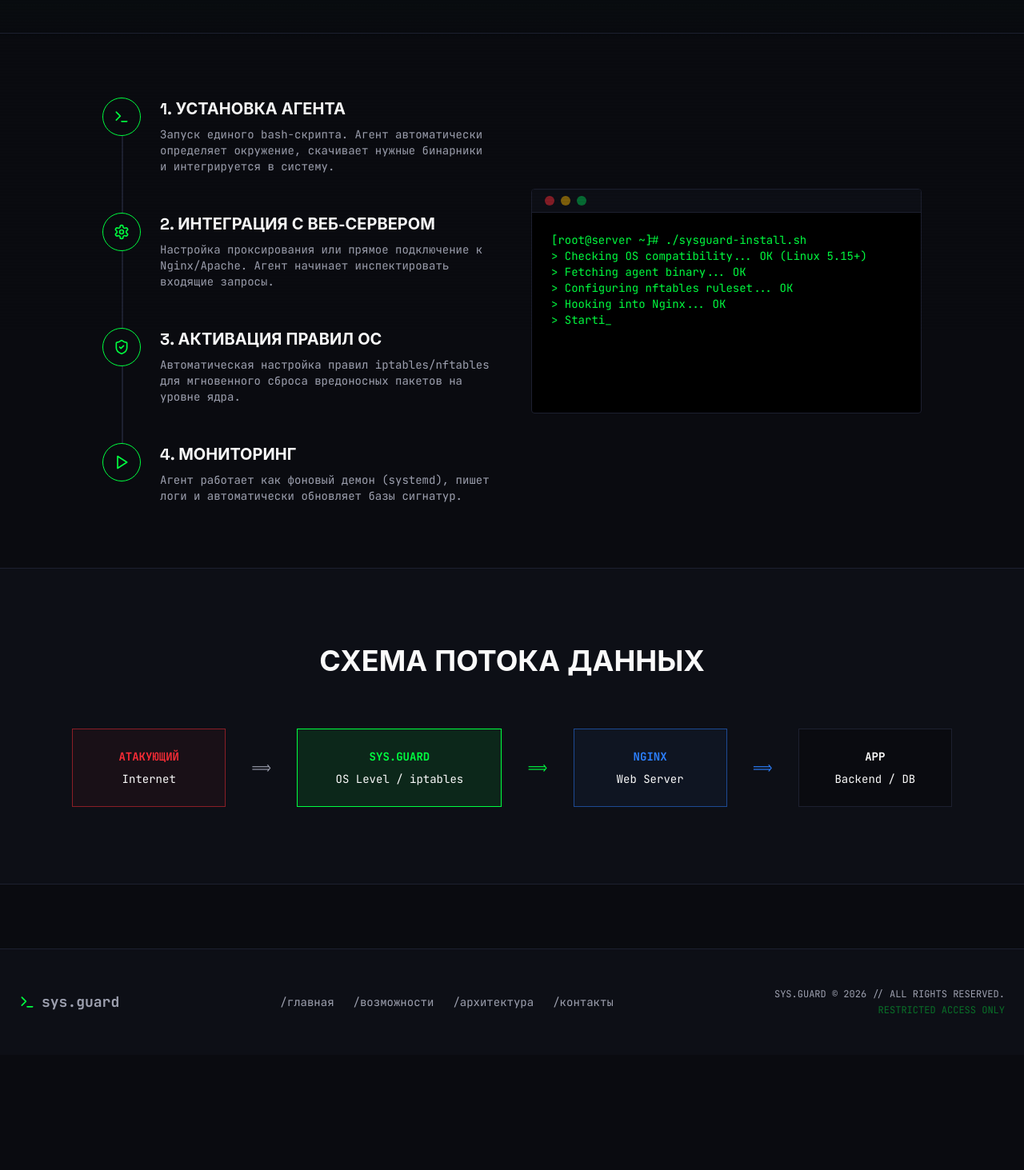
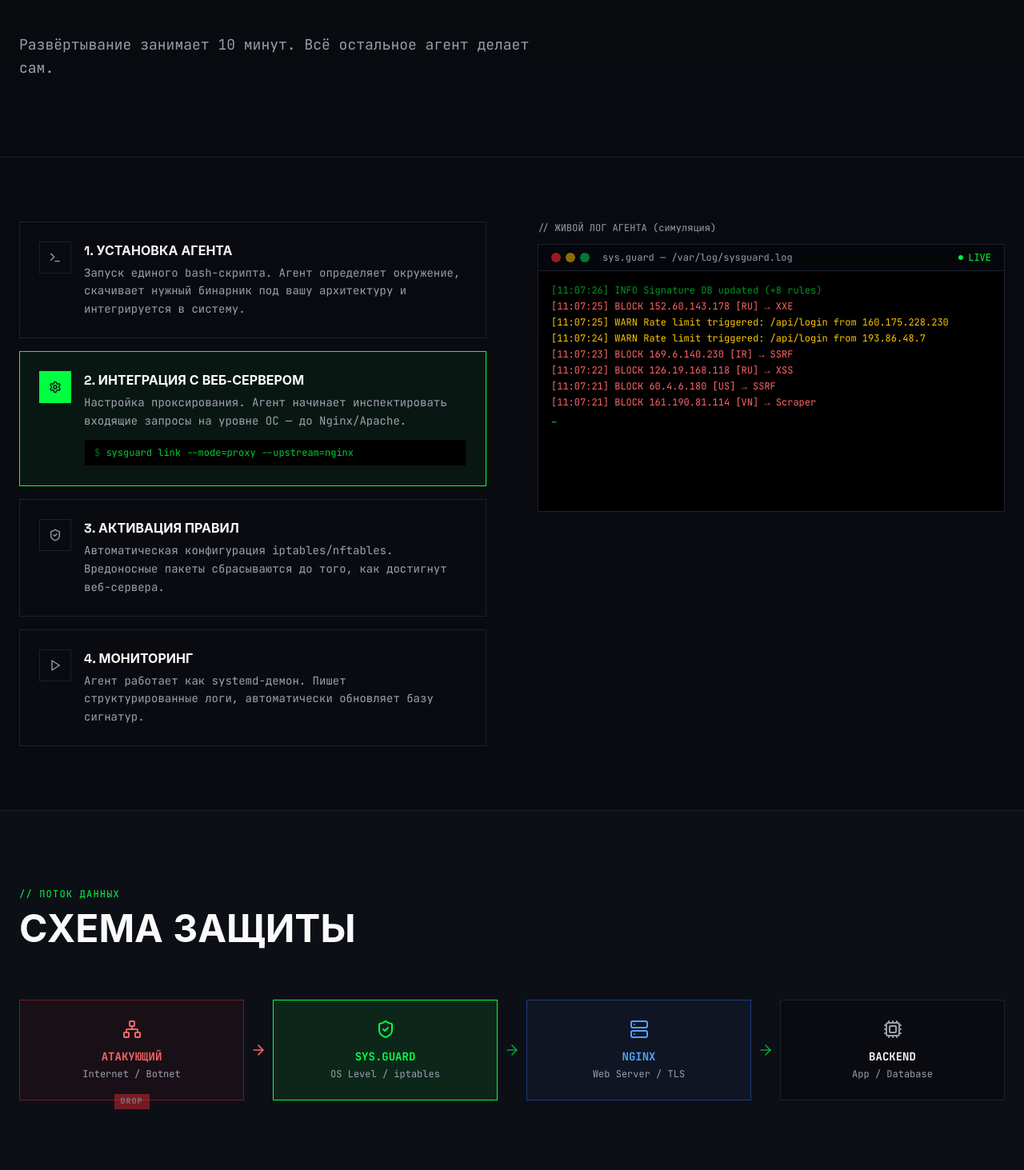
Before and after one commit to repminsk-source/sysguard-site, a React (Vite) app: page /how-it-works in a window 1280 px wide. Shown: the part 387-1850 px from the top of the page at 80% size. Before the commit the page ends 1706 px from the top, so only its background shows below. Built offline with nearby package versions, Linux system fonts and the light colour scheme.

Commit message:
feat: upgrade animations, live feed, lower prices

```diff
--- a/src/pages/HowItWorks.tsx
+++ b/src/pages/HowItWorks.tsx
@@ -1,52 +1,121 @@
-import React, { useEffect, useState } from "react";
-import { motion } from "framer-motion";
-import { Terminal, Settings, ShieldCheck, Play } from "lucide-react";
+import React, { useEffect, useState, useRef } from "react";
+import { motion, AnimatePresence } from "framer-motion";
+import { Terminal, Settings, ShieldCheck, Play, ArrowRight, Server, Cpu, Network } from "lucide-react";
 
-export default function HowItWorks() {
-  const [logText, setLogText] = useState("");
-  const fullLog = `[root@server ~]# ./sysguard-install.sh
-> Checking OS compatibility... OK (Linux 5.15+)
-> Fetching agent binary... OK
-> Configuring nftables ruleset... OK
-> Hooking into Nginx... OK
-> Starting sys.guard daemon... OK
-> System secured. Active monitoring on port 80/443.`;
+const ATTACK_TYPES = ["SQLi", "XSS", "DDoS", "Brute Force", "LFI", "RCE", "Bot", "Flood", "SSRF", "Scraper", "XXE"];
+const COUNTRIES = ["RU", "CN", "US", "DE", "BR", "KR", "IR", "NL", "UA", "VN"];
+function randomIp() {
+  return `${Math.floor(Math.random()*220)+1}.${Math.floor(Math.random()*255)}.${Math.floor(Math.random()*255)}.${Math.floor(Math.random()*254)+1}`;
+}
+
+function LiveLog() {
+  const [lines, setLines] = useState<{ id: number; text: string; type: "block" | "info" | "warn" }[]>([]);
+  const counter = useRef(0);
 
   useEffect(() => {
-    let current = 0;
-    const interval = setInterval(() => {
-      if (current <= fullLog.length) {
-        setLogText(fullLog.slice(0, current));
-        current++;
+    const add = () => {
+      const rand = Math.random();
+      const now = new Date();
+      const ts = `${String(now.getHours()).padStart(2,"0")}:${String(now.getMinutes()).padStart(2,"0")}:${String(now.getSeconds()).padStart(2,"0")}`;
+      let text: string;
+      let type: "block" | "info" | "warn";
+
+      if (rand < 0.6) {
+        const attack = ATTACK_TYPES[Math.floor(Math.random() * ATTACK_TYPES.length)];
+        const cc = COUNTRIES[Math.floor(Math.random() * COUNTRIES.length)];
+        text = `[${ts}] BLOCK  ${randomIp()} [${cc}] → ${attack}`;
+        type = "block";
+      } else if (rand < 0.8) {
+        text = `[${ts}] INFO   Signature DB updated (+${Math.floor(Math.random()*12)+1} rules)`;
+        type = "info";
       } else {
-        clearInterval(interval);
+        text = `[${ts}] WARN   Rate limit triggered: /api/login from ${randomIp()}`;
+        type = "warn";
       }
-    }, 30);
+
+      setLines(prev => [{ id: counter.current++, text, type }, ...prev.slice(0, 14)]);
+    };
+
+    add();
+    const interval = setInterval(add, 800);
     return () => clearInterval(interval);
   }, []);
+
+  return (
+    <div className="border border-border bg-black overflow-hidden font-mono text-xs">
+      <div className="px-4 py-2 border-b border-border bg-card/50 flex items-center gap-2">
+        <div className="flex gap-1.5">
+          <div className="w-3 h-3 rounded-full bg-red-500/60" />
+          <div className="w-3 h-3 rounded-full bg-yellow-500/60" />
+          <div className="w-3 h-3 rounded-full bg-green-500/60" />
+        </div>
+        <span className="ml-2 text-muted-foreground">sys.guard — /var/log/sysguard.log</span>
+        <span className="ml-auto flex items-center gap-1.5 text-primary">
+          <span className="w-1.5 h-1.5 rounded-full bg-primary animate-pulse" />
+          LIVE
+        </span>
+      </div>
+      <div className="min-h-[300px] p-4 space-y-1">
+        <AnimatePresence initial={false}>
+          {lines.map((line) => (
+            <motion.div
+              key={line.id}
+              initial={{ opacity: 0, y: -6 }}
+              animate={{ opacity: 1, y: 0 }}
+              exit={{ opacity: 0 }}
+              transition={{ duration: 0.25 }}
+              className={
+                line.type === "block" ? "text-red-400" :
+                line.type === "warn" ? "text-yellow-400" :
+                "text-primary/60"
+              }
+            >
+              {line.text}
+            </motion.div>
+          ))}
+        </AnimatePresence>
+        <span className="text-primary animate-pulse">_</span>
+      </div>
+    </div>
+  );
+}
 
 const steps = [
   {
     icon: Terminal,
     title: "1. Установка агента",
-      desc: "Запуск единого bash-скрипта. Агент автоматически определяет окружение, скачивает нужные бинарники и интегрируется в систему."
+    desc: "Запуск единого bash-скрипта. Агент определяет окружение, скачивает нужный бинарник под вашу архитектуру и интегрируется в систему.",
+    code: "curl -fsSL https://get.sysguard.sh | bash"
   },
   {
     icon: Settings,
     title: "2. Интеграция с веб-сервером",
-      desc: "Настройка проксирования или прямое подключение к Nginx/Apache. Агент начинает инспектировать входящие запросы."
+    desc: "Настройка проксирования. Агент начинает инспектировать входящие запросы на уровне ОС — до Nginx/Apache.",
+    code: "sysguard link --mode=proxy --upstream=nginx"
   },
   {
     icon: ShieldCheck,
-      title: "3. Активация правил ОС",
-      desc: "Автоматическая настройка правил iptables/nftables для мгновенного сброса вредоносных пакетов на уровне ядра."
+    title: "3. Активация правил",
+    desc: "Автоматическая конфигурация iptables/nftables. Вредоносные пакеты сбрасываются до того, как достигнут веб-сервера.",
+    code: "sysguard rules --apply --profile=strict"
   },
   {
     icon: Play,
     title: "4. Мониторинг",
-      desc: "Агент работает как фоновый демон (systemd), пишет логи и автоматически обновляет базы сигнатур."
-    }
+    desc: "Агент работает как systemd-демон. Пишет структурированные логи, автоматически обновляет базу сигнатур.",
+    code: "systemctl status sysguard"
+  },
 ];
+
+export default function HowItWorks() {
+  const [activeStep, setActiveStep] = useState(0);
+
+  useEffect(() => {
+    const interval = setInterval(() => {
+      setActiveStep(prev => (prev + 1) % steps.length);
+    }, 3000);
+    return () => clearInterval(interval);
+  }, []);
 
   return (
     <motion.div
@@ -55,83 +124,145 @@ export default function HowItWorks() {
       exit={{ opacity: 0 }}
       className="pt-24 pb-20"
     >
-      <section className="px-6 py-12 md:py-24 border-b border-border text-center">
-        <h1 className="text-4xl md:text-6xl font-bold uppercase mb-6">АРХИТЕКТУРА И УСТАНОВКА</h1>
-        <p className="text-xl text-muted-foreground font-mono max-w-3xl mx-auto">
-          Простота развертывания в сочетании с мощной серверной архитектурой.
+      {/* Header */}
+      <section className="px-6 py-16 md:py-24 border-b border-border">
+        <div className="max-w-7xl mx-auto">
+          <motion.div initial={{ opacity: 0, y: 20 }} animate={{ opacity: 1, y: 0 }} transition={{ duration: 0.6 }}>
+            <div className="text-primary font-mono text-xs tracking-widest mb-4">// КАК ЭТО РАБОТАЕТ</div>
+            <h1 className="text-4xl md:text-7xl font-bold uppercase mb-6 leading-tight">
+              АРХИТЕКТУРА<br /><span className="text-primary">И УСТАНОВКА</span>
+            </h1>
+            <p className="text-lg text-muted-foreground font-mono max-w-2xl leading-relaxed">
+              Развёртывание занимает 10 минут. Всё остальное агент делает сам.
             </p>
+          </motion.div>
+        </div>
       </section>
 
+      {/* Steps + Terminal */}
       <section className="px-6 py-20">
-        <div className="max-w-5xl mx-auto">
-          <div className="grid grid-cols-1 md:grid-cols-2 gap-12 items-center">
-            <div className="space-y-12 relative">
-              <div className="absolute left-6 top-6 bottom-6 w-0.5 bg-border hidden md:block" />
-
+        <div className="max-w-7xl mx-auto grid grid-cols-1 lg:grid-cols-2 gap-16 items-start">
+          {/* Steps */}
+          <div className="space-y-4">
             {steps.map((step, i) => (
-                <div key={i} className="relative flex gap-6 z-10">
-                  <div className="w-12 h-12 shrink-0 rounded-full bg-background border border-primary flex items-center justify-center text-primary">
-                    <step.icon className="w-5 h-5" />
+              <motion.div
+                key={i}
+                initial={{ opacity: 0, x: -20 }}
+                whileInView={{ opacity: 1, x: 0 }}
+                viewport={{ once: true }}
+                transition={{ delay: i * 0.1 }}
+                onClick={() => setActiveStep(i)}
+                className={`p-6 border cursor-pointer transition-all ${activeStep === i ? "border-primary bg-primary/5" : "border-border hover:border-primary/40 hover:bg-card"}`}
+              >
+                <div className="flex gap-4 items-start">
+                  <div className={`w-10 h-10 shrink-0 flex items-center justify-center border transition-colors ${activeStep === i ? "border-primary bg-primary text-primary-foreground" : "border-border text-muted-foreground"}`}>
+                    <step.icon className="w-4 h-4" />
                   </div>
-                  <div>
-                    <h3 className="text-xl font-bold uppercase mb-2">{step.title}</h3>
-                    <p className="text-muted-foreground font-mono text-sm">{step.desc}</p>
+                  <div className="flex-1 min-w-0">
+                    <h3 className="font-bold uppercase mb-1">{step.title}</h3>
+                    <p className="text-sm text-muted-foreground font-mono leading-relaxed">{step.desc}</p>
+                    <AnimatePresence>
+                      {activeStep === i && (
+                        <motion.div
+                          initial={{ opacity: 0, height: 0 }}
+                          animate={{ opacity: 1, height: "auto" }}
+                          exit={{ opacity: 0, height: 0 }}
+                          className="overflow-hidden"
+                        >
+                          <div className="mt-3 px-3 py-2 bg-black border border-border/50 font-mono text-xs text-primary/80">
+                            <span className="text-primary/40">$ </span>{step.code}
+                          </div>
+                        </motion.div>
+                      )}
+                    </AnimatePresence>
                   </div>
                 </div>
+              </motion.div>
             ))}
           </div>
 
-            <div className="border border-border bg-black rounded-sm overflow-hidden">
-              <div className="px-4 py-2 border-b border-border bg-card flex gap-2">
-                <div className="w-3 h-3 rounded-full bg-red-500/50" />
-                <div className="w-3 h-3 rounded-full bg-yellow-500/50" />
-                <div className="w-3 h-3 rounded-full bg-green-500/50" />
-              </div>
-              <div className="p-6 font-mono text-sm text-primary whitespace-pre-wrap min-h-[250px]">
-                {logText}
-                <span className="animate-pulse">_</span>
-              </div>
-            </div>
-          </div>
+          {/* Live Log */}
+          <motion.div
+            initial={{ opacity: 0, x: 30 }}
+            whileInView={{ opacity: 1, x: 0 }}
+            viewport={{ once: true }}
+            transition={{ delay: 0.2 }}
+          >
+            <div className="font-mono text-xs text-muted-foreground mb-3">// ЖИВОЙ ЛОГ АГЕНТА (симуляция)</div>
+            <LiveLog />
+          </motion.div>
         </div>
       </section>
 
+      {/* Data flow diagram */}
       <section className="px-6 py-24 bg-card border-y border-border">
         <div className="max-w-7xl mx-auto">
-          <h2 className="text-3xl md:text-4xl font-bold uppercase mb-16 text-center">СХЕМА ПОТОКА ДАННЫХ</h2>
+          <motion.div
+            initial={{ opacity: 0, y: 20 }}
+            whileInView={{ opacity: 1, y: 0 }}
+            viewport={{ once: true }}
+            className="mb-16"
+          >
+            <div className="text-primary font-mono text-xs tracking-widest mb-3">// ПОТОК ДАННЫХ</div>
+            <h2 className="text-3xl md:text-5xl font-bold uppercase">СХЕМА ЗАЩИТЫ</h2>
+          </motion.div>
 
-          <div className="flex flex-col md:flex-row items-center justify-center gap-4 md:gap-8 font-mono text-sm text-center">
-            <div className="p-6 border border-red-500/50 bg-red-500/5 w-full md:w-48">
-              <span className="text-red-500 font-bold block mb-2">АТАКУЮЩИЙ</span>
-              Internet
-            </div>
-
-            <div className="text-muted-foreground hidden md:block">{"==>"}</div>
-            <div className="text-muted-foreground md:hidden my-2">||</div>
-
-            <div className="p-6 border border-primary bg-primary/10 w-full md:w-64 relative group">
-              <span className="text-primary font-bold block mb-2">SYS.GUARD</span>
-              OS Level / iptables
-              <div className="absolute -bottom-10 left-1/2 -translate-x-1/2 text-red-500 text-xs w-full opacity-0 group-hover:opacity-100 transition-opacity">
-                DROP (DDoS, Scrapers)
-              </div>
-            </div>
-
-            <div className="text-primary hidden md:block">{"==>"}</div>
-            <div className="text-primary md:hidden my-2">||</div>
-
-            <div className="p-6 border border-blue-500/50 bg-blue-500/5 w-full md:w-48">
-              <span className="text-blue-500 font-bold block mb-2">NGINX</span>
-              Web Server
-            </div>
-
-            <div className="text-blue-500 hidden md:block">{"==>"}</div>
-            <div className="text-blue-500 md:hidden my-2">||</div>
-
-            <div className="p-6 border border-border bg-background w-full md:w-48">
-              <span className="text-foreground font-bold block mb-2">APP</span>
-              Backend / DB
-            </div>
+          <div className="flex flex-col md:flex-row items-stretch justify-center gap-0">
+            {[
+              { label: "АТАКУЮЩИЙ", sub: "Internet / Botnet", color: "red", icon: Network, blocked: true },
+              { label: "SYS.GUARD", sub: "OS Level / iptables", color: "primary", icon: ShieldCheck, blocked: false },
+              { label: "NGINX", sub: "Web Server / TLS", color: "blue", icon: Server, blocked: false },
+              { label: "BACKEND", sub: "App / Database", color: "foreground", icon: Cpu, blocked: false },
+            ].map((node, i) => (
+              <React.Fragment key={i}>
+                <motion.div
+                  initial={{ opacity: 0, y: 20 }}
+                  whileInView={{ opacity: 1, y: 0 }}
+                  viewport={{ once: true }}
+                  transition={{ delay: i * 0.1 }}
+                  className={`flex-1 p-6 border font-mono text-sm text-center relative ${
+                    node.color === "primary" ? "border-primary bg-primary/10" :
+                    node.color === "red" ? "border-red-500/40 bg-red-500/5" :
+                    node.color === "blue" ? "border-blue-500/40 bg-blue-500/5" :
+                    "border-border bg-background"
+                  }`}
+                >
+                  <node.icon className={`w-6 h-6 mx-auto mb-3 ${
+                    node.color === "primary" ? "text-primary" :
+                    node.color === "red" ? "text-red-400" :
+                    node.color === "blue" ? "text-blue-400" :
+                    "text-muted-foreground"
+                  }`} />
+                  <div className={`font-bold mb-1 ${
+                    node.color === "primary" ? "text-primary" :
+                    node.color === "red" ? "text-red-400" :
+                    node.color === "blue" ? "text-blue-400" :
+                    "text-foreground"
+                  }`}>{node.label}</div>
+                  <div className="text-muted-foreground text-xs">{node.sub}</div>
+                  {node.blocked && (
+                    <motion.div
+                      animate={{ opacity: [0.4, 1, 0.4] }}
+                      transition={{ duration: 2, repeat: Infinity }}
+                      className="absolute -bottom-3 left-1/2 -translate-x-1/2 bg-red-500 text-white text-[10px] px-2 py-0.5 font-bold tracking-widest z-10"
+                    >
+                      DROP
+                    </motion.div>
+                  )}
+                </motion.div>
+                {i < 3 && (
+                  <motion.div
+                    initial={{ opacity: 0 }}
+                    whileInView={{ opacity: 1 }}
+                    viewport={{ once: true }}
+                    transition={{ delay: i * 0.1 + 0.2 }}
+                    className={`hidden md:flex items-center px-2 ${i === 0 ? "text-red-400" : "text-primary/60"}`}
+                  >
+                    <ArrowRight className="w-5 h-5" />
+                  </motion.div>
+                )}
+              </React.Fragment>
+            ))}
           </div>
         </div>
       </section>
```
Lines whose indentation alone changed are shown as unchanged.
